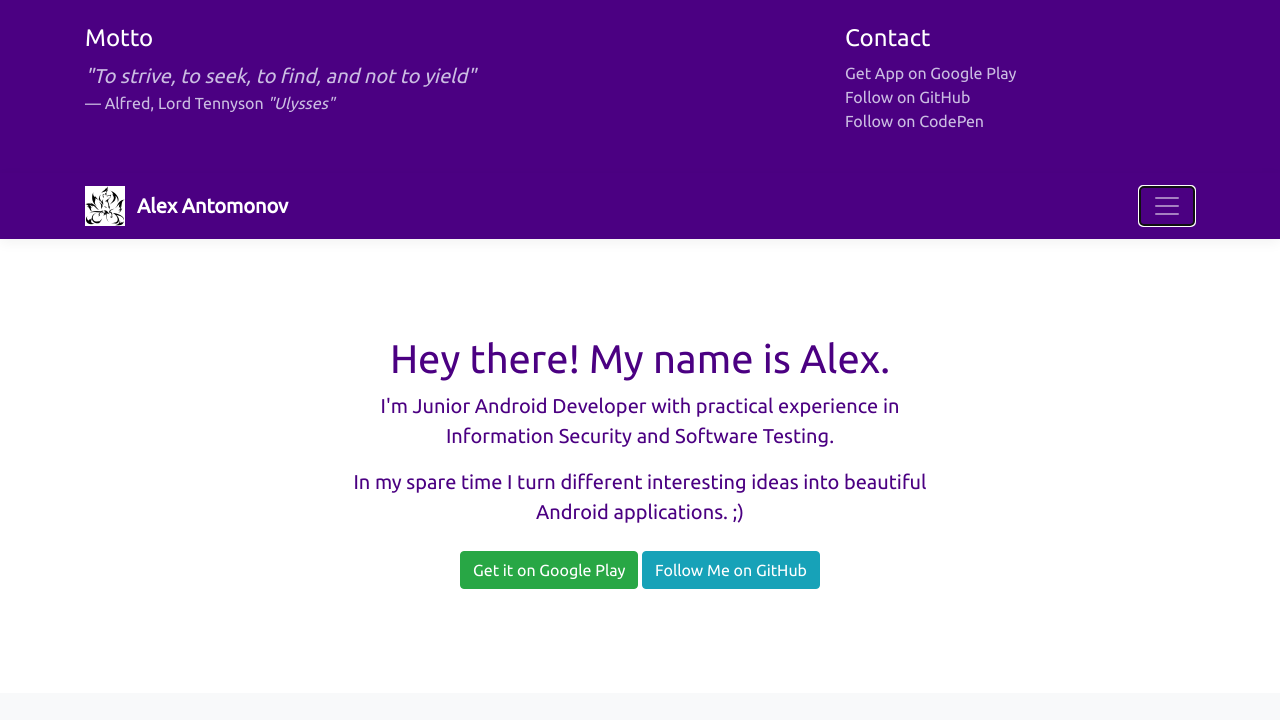
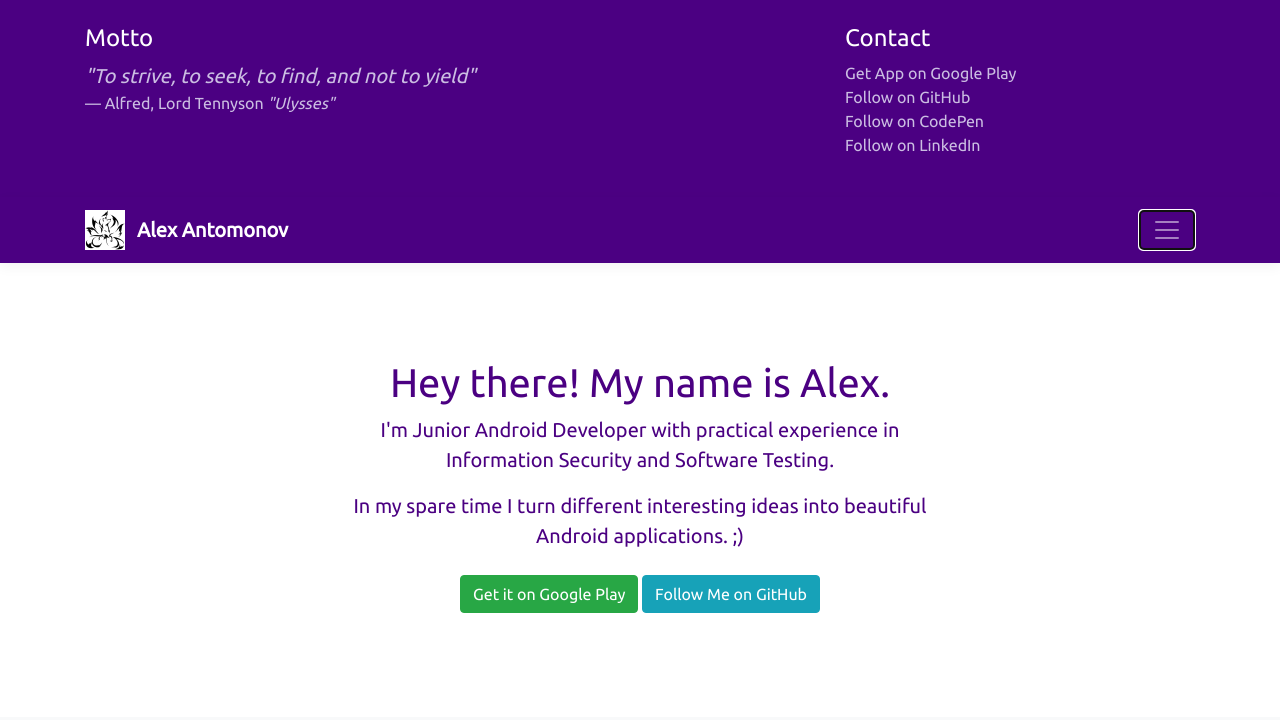
Before and after one commit to Lasicaine/lasicaine.github.io, a plain HTML site: page index.html in a window 1280 px wide. Both pictures are taken after a click on the button "Toggle navigation". Shown: the top 720 px of the page. Drawn offline with nearby package versions, Linux system fonts and the light colour scheme.

Commit message:
+ Add link

```diff
--- a/index.html
+++ b/index.html
@@ -36,6 +36,7 @@
                 <li><a href="https://play.google.com/store/apps/developer?id=Alex+Antomonov" target="_blank" class="txt-header">Get App on Google Play</a></li>
                 <li><a href="https://github.com/Suomaa" target="_blank" class="txt-header">Follow on GitHub</a></li>
                 <li><a href="https://codepen.io/Suomaa" target="_blank" class="txt-header">Follow on CodePen</a></li>
+                <li><a href="https://www.linkedin.com/in/aleksandr-a-448366144" target="_blank" class="txt-header">Follow on LinkedIn</a></li>
               </ul>
             </div>
           </div>
```
